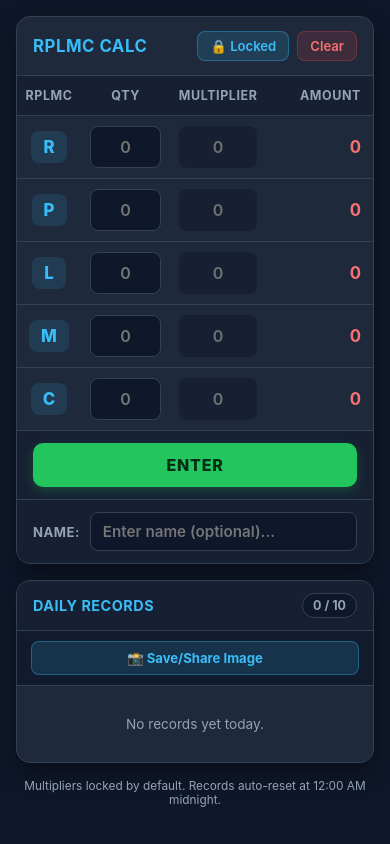
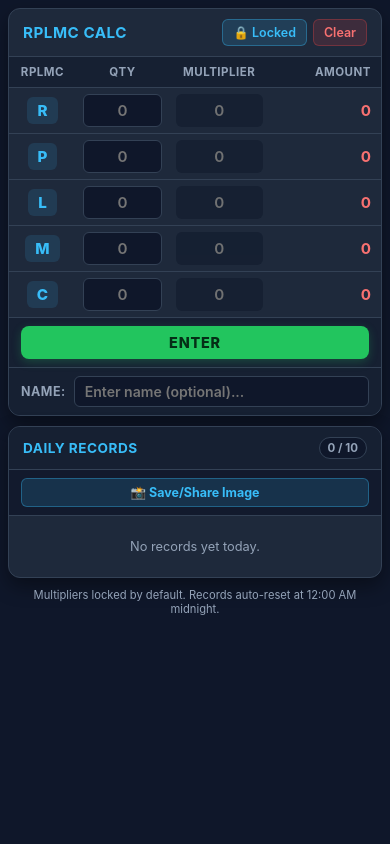
Before and after one commit to bfbcsongs/bagsakan-pos, a plain HTML site: page index.html in a window 390 px wide. Drawn offline with nearby package versions, Linux system fonts and the light colour scheme.

Commit message:
Refactor styles for improved mobile layout
Adjusted padding, font sizes, and other style properties for better mobile compatibility and compactness. Updated comments for clarity.

```diff
--- a/index.html
+++ b/index.html
@@ -4,7 +4,6 @@
 <meta charset="UTF-8">
 <meta name="viewport" content="width=device-width, initial-scale=1.0, maximum-scale=1.0, user-scalable=no">
 <title>RPLMC Calculator</title>
-<!-- html2canvas library para maging image ang records list -->
 <script src="https://cdnjs.cloudflare.com/ajax/libs/html2canvas/1.4.1/html2canvas.min.js"></script>
 <style>
   :root {
@@ -28,38 +27,38 @@
 
   body {
     margin: 0;
-    padding: 16px;
+    padding: 8px; /* Compact padding para sa mobile */
     background-color: var(--bg);
     color: var(--text);
     display: flex;
     flex-direction: column;
     align-items: center;
     min-height: 100vh;
-    gap: 16px;
+    gap: 10px;
   }
 
   .container {
     width: 100%;
     max-width: 540px;
     background: var(--card);
-    border-radius: 14px;
+    border-radius: 12px;
     border: 1px solid var(--border);
     overflow: hidden;
-    box-shadow: 0 10px 25px rgba(0,0,0,0.4);
+    box-shadow: 0 8px 20px rgba(0,0,0,0.4);
   }
 
   .top-bar {
     display: flex;
     justify-content: space-between;
     align-items: center;
-    padding: 14px 16px;
+    padding: 10px 14px;
     border-bottom: 1px solid var(--border);
     gap: 8px;
   }
 
   .top-bar h1 {
     margin: 0;
-    font-size: 1.05rem;
+    font-size: 0.95rem;
     font-weight: 700;
     letter-spacing: 0.5px;
     color: var(--accent);
@@ -67,13 +66,13 @@
 
   .btn-group {
     display: flex;
-    gap: 8px;
+    gap: 6px;
   }
 
   button {
-    padding: 6px 12px;
-    border-radius: 8px;
-    font-size: 0.82rem;
+    padding: 5px 10px;
+    border-radius: 6px;
+    font-size: 0.78rem;
     font-weight: 600;
     cursor: pointer;
     transition: 0.15s;
@@ -114,20 +113,21 @@
   thead th {
     background: #162032;
     color: var(--muted);
-    font-size: 0.78rem;
+    font-size: 0.72rem;
     text-transform: uppercase;
-    letter-spacing: 0.6px;
-    padding: 12px 6px;
+    letter-spacing: 0.5px;
+    padding: 8px 4px;
     border-bottom: 1px solid var(--border);
   }
 
   th:nth-child(1), td:nth-child(1) { width: 18%; text-align: center; }
   th:nth-child(2), td:nth-child(2) { width: 25%; text-align: center; }
   th:nth-child(3), td:nth-child(3) { width: 27%; text-align: center; }
-  th:nth-child(4), td:nth-child(4) { width: 30%; text-align: right; padding-right: 12px; }
+  th:nth-child(4), td:nth-child(4) { width: 30%; text-align: right; padding-right: 10px; }
 
+  /* Compact table rows para magkasya sa itaas ng keypad */
   tbody td {
-    padding: 10px 6px;
+    padding: 6px 4px;
     border-bottom: 1px solid var(--border);
     vertical-align: middle;
   }
@@ -135,21 +135,21 @@
   .code-badge {
     display: inline-block;
     font-weight: 800;
-    font-size: 1.05rem;
+    font-size: 0.95rem;
     color: var(--accent);
     background: var(--accent-bg);
-    padding: 6px 12px;
-    border-radius: 8px;
+    padding: 4px 10px;
+    border-radius: 6px;
   }
 
   input[type="number"] {
-    width: 92%;
-    padding: 10px 6px;
+    width: 94%;
+    padding: 6px 4px;
     background: var(--input-bg);
     border: 1px solid var(--border);
-    border-radius: 8px;
+    border-radius: 6px;
     color: var(--text);
-    font-size: 1rem;
+    font-size: 0.95rem;
     font-weight: 600;
     text-align: center;
     outline: none;
@@ -182,29 +182,29 @@
 
   .amount-cell {
     font-weight: 700;
-    font-size: 1.05rem;
+    font-size: 0.95rem;
     color: var(--red-amount);
     word-break: break-all;
   }
 
   .action-bar {
-    padding: 12px 16px;
+    padding: 8px 12px;
     background: #162032;
     border-bottom: 1px solid var(--border);
   }
 
   .btn-enter {
     width: 100%;
-    padding: 12px;
+    padding: 8px;
     background: var(--green-btn);
     color: #052e16;
     border: none;
-    border-radius: 10px;
-    font-size: 1rem;
+    border-radius: 8px;
+    font-size: 0.9rem;
     font-weight: 800;
     letter-spacing: 0.8px;
     text-transform: uppercase;
-    box-shadow: 0 4px 12px rgba(34, 197, 94, 0.25);
+    box-shadow: 0 3px 10px rgba(34, 197, 94, 0.25);
     cursor: pointer;
   }
 
@@ -226,7 +226,7 @@
     display: flex;
     justify-content: space-between;
     align-items: center;
-    padding: 12px 16px;
+    padding: 8px 12px;
     border-bottom: 1px dashed var(--border);
   }
 
@@ -235,50 +235,50 @@
   }
 
   .summary-label {
-    font-size: 0.82rem;
+    font-size: 0.78rem;
     font-weight: 800;
     text-transform: uppercase;
-    letter-spacing: 0.6px;
+    letter-spacing: 0.5px;
     color: var(--muted);
   }
 
   .summary-value {
-    font-size: 1.2rem;
+    font-size: 1.05rem;
     font-weight: 800;
   }
 
   #total-amount-disp {
     color: var(--red-amount);
-    font-size: 1.3rem;
+    font-size: 1.15rem;
   }
 
   .payment-input {
-    width: 150px;
-    padding: 8px 12px;
+    width: 130px;
+    padding: 5px 8px;
     background: var(--input-bg);
     border: 1px solid var(--accent);
-    border-radius: 8px;
+    border-radius: 6px;
     color: #4ade80;
-    font-size: 1.15rem;
+    font-size: 1.05rem;
     font-weight: 700;
     text-align: right;
     outline: none;
   }
 
   #diff-disp {
-    font-size: 1.25rem;
+    font-size: 1.1rem;
   }
 
   .name-bar {
     display: flex;
     align-items: center;
-    gap: 10px;
-    padding: 12px 16px;
+    gap: 8px;
+    padding: 8px 12px;
     background: #162032;
   }
 
   .name-bar label {
-    font-size: 0.82rem;
+    font-size: 0.78rem;
     font-weight: 700;
     text-transform: uppercase;
     letter-spacing: 0.5px;
@@ -288,12 +288,12 @@
 
   .name-bar input[type="text"] {
     width: 100%;
-    padding: 9px 12px;
+    padding: 6px 10px;
     background: var(--input-bg);
     border: 1px solid var(--border);
-    border-radius: 8px;
+    border-radius: 6px;
     color: var(--text);
-    font-size: 0.95rem;
+    font-size: 0.88rem;
     font-weight: 600;
     outline: none;
   }
@@ -302,25 +302,25 @@
     display: flex;
     justify-content: space-between;
     align-items: center;
-    padding: 12px 16px;
+    padding: 10px 14px;
     background: #162032;
     border-bottom: 1px solid var(--border);
   }
 
   .records-header h2 {
     margin: 0;
-    font-size: 0.9rem;
+    font-size: 0.85rem;
     text-transform: uppercase;
     letter-spacing: 0.5px;
     color: var(--accent);
   }
 
   .record-count {
-    font-size: 0.78rem;
+    font-size: 0.72rem;
     font-weight: 700;
     color: var(--muted);
     background: var(--input-bg);
-    padding: 4px 10px;
+    padding: 3px 8px;
     border-radius: 20px;
     border: 1px solid var(--border);
   }
@@ -328,7 +328,7 @@
   .record-actions {
     display: flex;
     gap: 8px;
-    padding: 10px 14px;
+    padding: 8px 12px;
     background: #121a2d;
     border-bottom: 1px solid var(--border);
   }
@@ -338,37 +338,37 @@
     background: rgba(56, 189, 248, 0.15);
     color: var(--accent);
     border: 1px solid rgba(56, 189, 248, 0.35);
-    padding: 8px;
-    border-radius: 8px;
+    padding: 6px;
+    border-radius: 6px;
     font-weight: 700;
-    font-size: 0.82rem;
+    font-size: 0.78rem;
     cursor: pointer;
   }
 
   .record-list {
-    padding: 10px 14px;
+    padding: 8px 12px;
     display: flex;
     flex-direction: column;
-    gap: 10px;
-    max-height: 420px;
+    gap: 8px;
+    max-height: 280px; /* Mas compact para hindi masyadong mahaba */
     overflow-y: auto;
   }
 
   .empty-records {
     text-align: center;
     color: var(--muted);
-    font-size: 0.85rem;
-    padding: 20px 0;
+    font-size: 0.8rem;
+    padding: 15px 0;
   }
 
   .record-item {
     background: #0f172a;
     border: 1px solid var(--border);
-    border-radius: 10px;
-    padding: 10px 12px;
+    border-radius: 8px;
+    padding: 8px 10px;
     display: flex;
     flex-direction: column;
-    gap: 6px;
+    gap: 4px;
   }
 
   .rec-top {
@@ -380,12 +380,12 @@
 
   .rec-name {
     font-weight: 700;
-    font-size: 0.95rem;
+    font-size: 0.88rem;
     color: var(--text);
   }
 
   .rec-time {
-    font-size: 0.72rem;
+    font-size: 0.68rem;
     color: var(--muted);
   }
 
@@ -393,47 +393,47 @@
     display: flex;
     justify-content: space-between;
     align-items: center;
-    font-size: 0.85rem;
-    padding-top: 4px;
+    font-size: 0.8rem;
+    padding-top: 3px;
     border-top: 1px dashed var(--border);
   }
 
   .rec-breakdown {
-    font-size: 0.75rem;
+    font-size: 0.72rem;
     color: var(--muted);
   }
 
   .rec-stats {
     display: flex;
     align-items: center;
-    gap: 10px;
+    gap: 8px;
   }
 
   .rec-qty {
     color: var(--accent);
     font-weight: 700;
-    font-size: 0.8rem;
+    font-size: 0.75rem;
   }
 
   .rec-amt {
     color: var(--red-amount);
     font-weight: 800;
-    font-size: 0.9rem;
+    font-size: 0.85rem;
   }
 
   .rec-pay-diff {
-    font-size: 0.78rem;
+    font-size: 0.72rem;
     color: var(--muted);
     display: flex;
-    gap: 14px;
+    gap: 12px;
     font-weight: 600;
   }
 
   .footer-note {
-    font-size: 0.74rem;
+    font-size: 0.7rem;
     color: var(--muted);
     text-align: center;
-    margin-bottom: 12px;
+    margin-bottom: 8px;
   }
 </style>
 </head>
@@ -519,7 +519,7 @@
   </div>
 </div>
 
-<!-- RECORD LIST CONTAINER (Ito ang madi-download as Image) -->
+<!-- RECORD LIST CONTAINER -->
 <div class="container" id="printable-records-container">
   <div class="records-header">
     <h2>Daily Records</h2>
@@ -775,20 +775,17 @@
     updatePaymentLive();
   }
 
-  // Feature: I-convert ang Daily Records container into Image (PNG) ready for Messenger
   function exportRecordsAsImage() {
     const actionBtn = document.getElementById('record-action-btns');
-    actionBtn.style.display = 'none'; // Itago muna ang button sa image
+    actionBtn.style.display = 'none';
 
     const targetElement = document.getElementById('printable-records-container');
 
     html2canvas(targetElement, {
       backgroundColor: '#1e293b',
-      scale: 2 // Mataas na kalidad / HD image
+      scale: 2
     }).then(canvas => {
-      actionBtn.style.display = 'flex'; // Ibalik ang button
-
-      // I-download bilang PNG file
+      actionBtn.style.display = 'flex';
       const link = document.createElement('a');
       link.download = `RPLMC-Records-${getTodayKey()}.png`;
       link.href = canvas.toDataURL('image/png');
```
